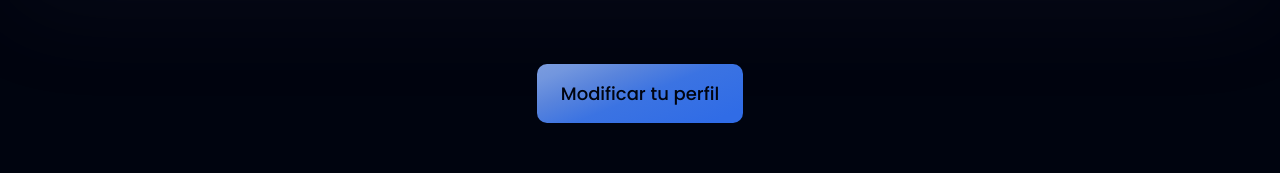
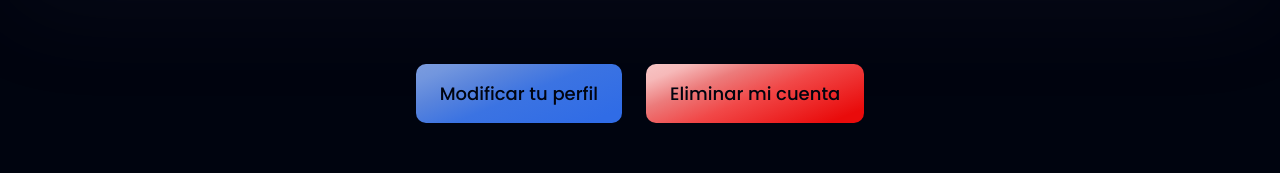
Before and after one commit to lac56-alu/TFG-Frontend, a React (Vite) app: page /profile in a window 1280 px wide. Shown: the part 546-719 px from the top of the page. Built offline with nearby package versions, Linux system fonts and the light colour scheme; no server answers.

Commit message:
Borrar usuario

```diff
--- a/src/components/Login/Login.jsx
+++ b/src/components/Login/Login.jsx
@@ -34,11 +34,15 @@ function Login() {
             password: values.password
           });
 
-          // Manejar la respuesta de la API aquí
+          /* Manejar la respuesta de la API aquí
           swal.fire({
             icon: 'success',
-            title: response.data.token
+            title: "Bienvenido a Element Gym",
+            timer: 2000,
           });
+          setTimeout(2000);
+          */
+          window.location.href = '/profile';
           console.log('Respuesta de la API:', response.data.token);
 
           //Guardar token
--- a/src/components/Profile/Profile.jsx
+++ b/src/components/Profile/Profile.jsx
@@ -3,14 +3,13 @@ import styles from '../../style'
 import Navbar from '../Navbar'
 import Footer from '../Footer'
 import axios from 'axios'
+import swal from 'sweetalert2'
 import { profileIcon } from '../../assets';
-import Button from "../Button"
+import { useLocalStorage } from '../../hooks/useLocalStorage'
 
 const Profile = () => {
 
     const[usuario, setUsuario] = useState();
-
-
 
     useEffect(() => {
         const getProfileData = async () => {
@@ -29,7 +28,35 @@ const Profile = () => {
         getProfileData();
     }, []);
 
+    const redirectModifyProfile = () => {
+        window.location.href = '/modify-profile';
+    };
 
+    const deleteUser = (async () => {
+        try {
+            const url = 'http://localhost:8082/tfg/users/deleteUserToken/';
+            const tokenUser = window.localStorage.getItem('token');
+            const urlCompleta = url + tokenUser;
+            const urlSinComillas = urlCompleta.replace(/"/g, '');
+            const response = await axios.delete(urlSinComillas);
+
+            window.location.href = '/';
+            // Manejar la respuesta de la API aquí
+            swal.fire({
+              icon: 'success',
+              title: "Cuenta borrada correctamente",
+              timer: 5000,
+            });
+
+            useLocalStorage.removeValue();
+          } catch (error) {
+            swal.fire({
+              icon: 'error',
+              title: error.response.data.errorMessage
+            });
+            console.error('Error de la API:', error.response.data.errorMessage);
+          }
+    });
 
     return (
         <div className="bg-primary w-full overflow-hidden">
@@ -127,12 +154,19 @@ const Profile = () => {
                 )}
             </div>
 
-            <div className={`${styles.flexCenter} sm:flex-row flex-col`} >
+            <div className={`${styles.flexCenter} sm:flex-row flex-col sm:flex`} >
                 <button type='button' className={`py-4 px-6 bg-blue-gradient font-poppins font-medium text-[18px]
-                                    text-primary outline-none ${styles} rounded-[10px]`}>
+                                    text-primary outline-none ${styles} rounded-[10px]`} onClick={redirectModifyProfile}>
                     Modificar tu perfil
                 </button>
+
+                <button type='button' className={`py-4 px-6 bg-red-gradient font-poppins font-medium text-[18px]
+                                    text-primary outline-none ${styles} rounded-[10px] ml-6`} onClick={deleteUser}>
+                    Eliminar mi cuenta
+                </button>
             </div>
+
+
 
             <div className={`bg-primary ${styles.paddingX} ${styles.flexStart}`}>
                 <div className={`${styles.boxWidth}`}>
--- a/src/index.css
+++ b/src/index.css
@@ -43,6 +43,18 @@
     #5984dc 29.82%,
     #3b73e2 51.94%,
     #306CE6 90.29%
+  );
+}
+
+.bg-red-gradient {
+  background: linear-gradient(
+    157.81deg,
+    #b6c6e5 -43.27%,
+    #f8dcdc -21.24%,
+    #f6b9b9 12.19%,
+    #ec7b7b 29.82%,
+    #f14848 51.94%,
+    #e90b0b 90.29%
   );
 }
 
```
